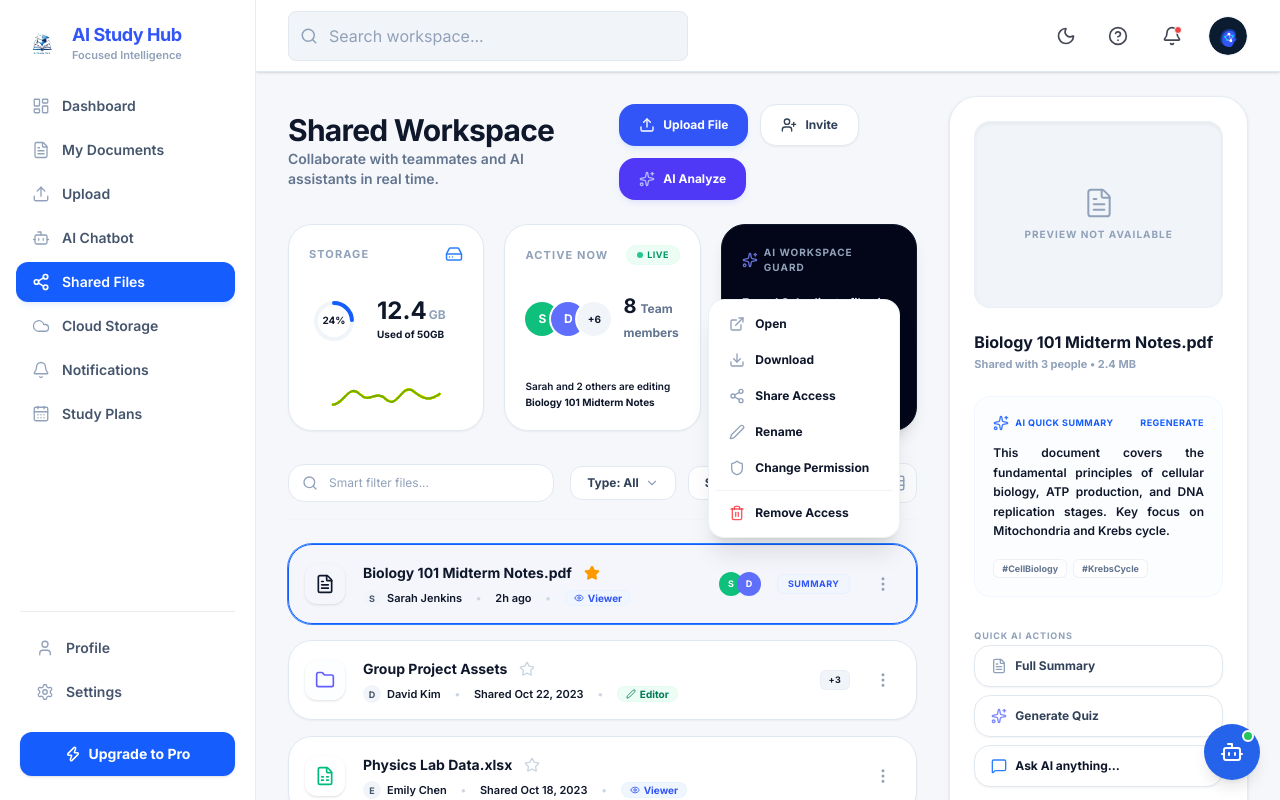
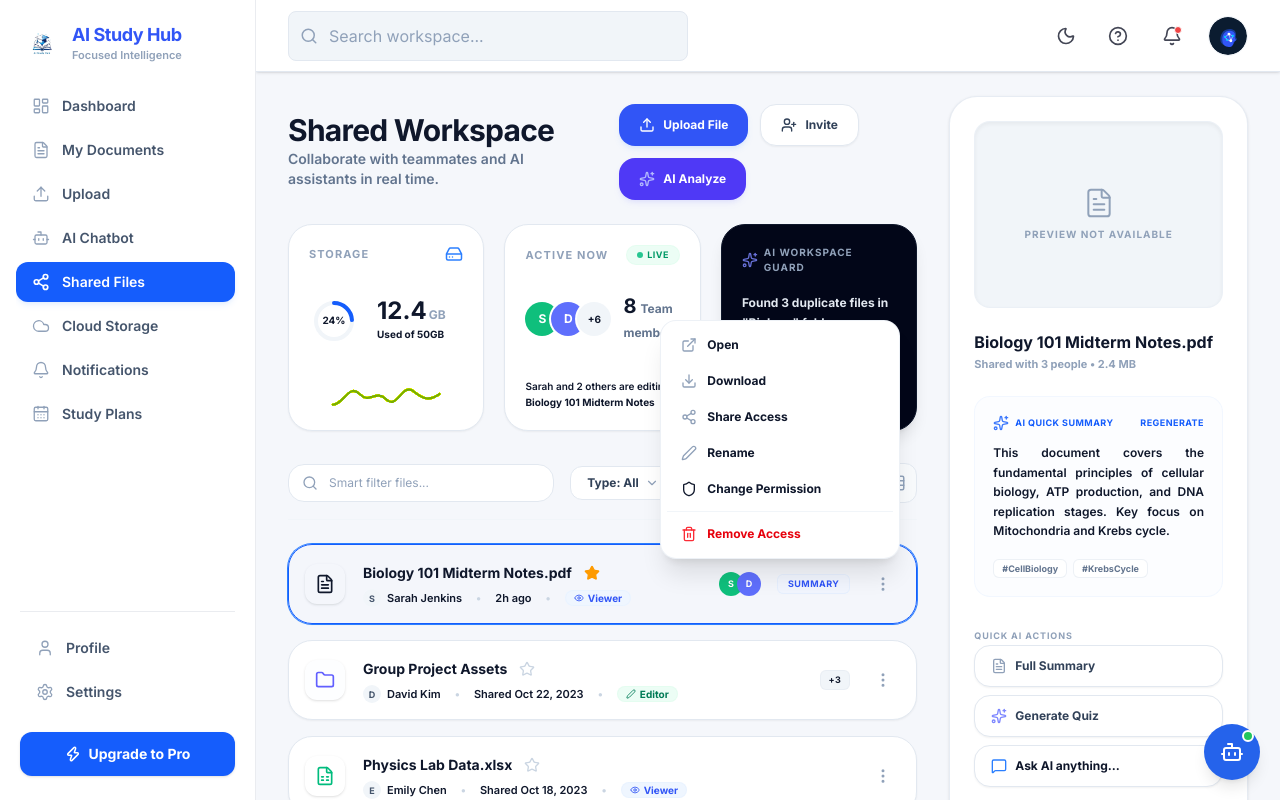
Before and after one commit to huynhduybinh24/SWP391_AIStudyHub, a React (Vite) app in the folder FrontEnd/: page /dashboard/shared in a window 1280 px wide. Both pictures are taken after a click on the button 883 px from the left and 584 px from the top of the page. Built offline with nearby package versions, Linux system fonts and the light colour scheme; the HTML template or start-up script is replaced by a standard one.

Commit message:
fix(ui): position shared file actions

```diff
--- a/FrontEnd/src/features/shared-files/components/FileActionsDropdown.tsx
+++ b/FrontEnd/src/features/shared-files/components/FileActionsDropdown.tsx
@@ -1,7 +1,7 @@
 import { useEffect, useRef, useState } from 'react'
-import { createPortal } from 'react-dom'
 import { motion, AnimatePresence } from 'framer-motion'
 import { ExternalLink, Edit2, Shield, Trash2, Download, Share2 } from 'lucide-react'
+import { cn } from '@/lib/utils'
 
 interface FileActionsDropdownProps {
   isOpen: boolean
@@ -12,7 +12,7 @@ interface FileActionsDropdownProps {
   onRename: () => void
   onChangePermission: () => void
   onRemoveAccess: () => void
-  buttonRef: React.RefObject<HTMLButtonElement>
+  buttonRef: React.RefObject<HTMLButtonElement | null>
 }
 
 export function FileActionsDropdown({
@@ -27,12 +27,14 @@ export function FileActionsDropdown({
   buttonRef
 }: FileActionsDropdownProps) {
   const dropdownRef = useRef<HTMLDivElement>(null)
-  const [coords, setCoords] = useState({ top: 0, left: 0, isBelow: true })
+  const [openUpward, setOpenUpward] = useState(false)
 
+  // ESC and Click Outside Listeners
   useEffect(() => {
     if (!isOpen) return
 
     const handleClickOutside = (e: MouseEvent) => {
+      // Don't close if clicking the trigger button itself
       if (buttonRef.current && buttonRef.current.contains(e.target as Node)) {
         return
       }
@@ -55,121 +57,112 @@ export function FileActionsDropdown({
     }
   }, [isOpen, onClose, buttonRef])
 
+  // Detect bottom boundaries to flip upward if near screen bottom
   useEffect(() => {
     if (!isOpen || !buttonRef.current) return
 
-    const updatePosition = () => {
+    const checkPosition = () => {
       const rect = buttonRef.current!.getBoundingClientRect()
-      const dropdownWidth = 192 // w-48 is 192px
-      const dropdownHeight = 260 // approx height of menu items
-
-      let top = rect.bottom + window.scrollY + 8
-      let left = rect.right + window.scrollX - dropdownWidth
-      let isBelow = true
-
-      // If opening below would overflow screen height, open above
-      if (rect.bottom + dropdownHeight + 8 > window.innerHeight) {
-        top = rect.top + window.scrollY - dropdownHeight - 8
-        isBelow = false
+      const dropdownHeight = 270 // Approximate height of menu
+      if (rect.bottom + dropdownHeight > window.innerHeight) {
+        setOpenUpward(true)
+      } else {
+        setOpenUpward(false)
       }
-
-      // Safeguard left bounds
-      if (left < 10) {
-        left = 10
-      }
-
-      setCoords({ top, left, isBelow })
     }
 
-    updatePosition()
-    window.addEventListener('resize', updatePosition)
-    window.addEventListener('scroll', updatePosition)
+    checkPosition()
+    window.addEventListener('resize', checkPosition)
+    window.addEventListener('scroll', checkPosition)
     return () => {
-      window.removeEventListener('resize', updatePosition)
-      window.removeEventListener('scroll', updatePosition)
+      window.removeEventListener('resize', checkPosition)
+      window.removeEventListener('scroll', checkPosition)
     }
   }, [isOpen, buttonRef])
 
-  const menuContent = (
+  return (
     <AnimatePresence>
       {isOpen && (
         <motion.div
           ref={dropdownRef}
-          initial={{ opacity: 0, scale: 0.95, y: coords.isBelow ? -8 : 8 }}
-          animate={{ opacity: 1, scale: 1, y: 0 }}
-          exit={{ opacity: 0, scale: 0.95, y: coords.isBelow ? -8 : 8 }}
-          transition={{ duration: 0.12 }}
-          style={{
-            position: 'absolute',
-            top: coords.top,
-            left: coords.left,
-          }}
-          className="w-48 rounded-2xl bg-white p-1.5 shadow-xl border border-slate-200/60 dark:bg-slate-900 dark:border-slate-800 z-[9999] text-left"
+          initial={{ opacity: 0, scale: 0.95 }}
+          animate={{ opacity: 1, scale: 1 }}
+          exit={{ opacity: 0, scale: 0.95 }}
+          transition={{ duration: 0.15 }}
+          className={cn(
+            "absolute right-0 w-[240px] rounded-2xl bg-white p-1.5 shadow-xl border border-slate-200/60 dark:bg-slate-900 dark:border-slate-800 z-[9999] text-left",
+            openUpward ? "bottom-full mb-2" : "top-full mt-2"
+          )}
           role="menu"
           aria-orientation="vertical"
         >
           <button
             type="button"
-            onClick={() => {
+            onClick={(e) => {
+              e.stopPropagation()
               onOpen()
               onClose()
             }}
-            className="flex w-full items-center gap-2.5 rounded-xl px-3.5 py-2.5 text-left text-xs font-bold text-slate-750 dark:text-slate-250 hover:bg-[#F4F7FE] dark:hover:bg-slate-800/80 transition-colors cursor-pointer"
+            className="flex w-full items-center gap-2.5 rounded-xl px-3.5 py-2.5 text-left text-xs font-bold text-slate-750 dark:text-slate-200 hover:bg-[#F4F7FE] dark:hover:bg-slate-800/80 transition-colors cursor-pointer"
             role="menuitem"
           >
-            <ExternalLink className="size-4 text-slate-400 dark:text-slate-550" />
+            <ExternalLink className="size-4 text-slate-400 dark:text-slate-500" />
             <span>Open</span>
           </button>
 
           <button
             type="button"
-            onClick={() => {
+            onClick={(e) => {
+              e.stopPropagation()
               onDownload()
               onClose()
             }}
-            className="flex w-full items-center gap-2.5 rounded-xl px-3.5 py-2.5 text-left text-xs font-bold text-slate-750 dark:text-slate-250 hover:bg-[#F4F7FE] dark:hover:bg-slate-800/80 transition-colors cursor-pointer"
+            className="flex w-full items-center gap-2.5 rounded-xl px-3.5 py-2.5 text-left text-xs font-bold text-slate-750 dark:text-slate-200 hover:bg-[#F4F7FE] dark:hover:bg-slate-800/80 transition-colors cursor-pointer"
             role="menuitem"
           >
-            <Download className="size-4 text-slate-400 dark:text-slate-550" />
+            <Download className="size-4 text-slate-400 dark:text-slate-500" />
             <span>Download</span>
           </button>
 
           <button
             type="button"
-            onClick={() => {
+            onClick={(e) => {
+              e.stopPropagation()
               onShareAccess()
               onClose()
             }}
-            className="flex w-full items-center gap-2.5 rounded-xl px-3.5 py-2.5 text-left text-xs font-bold text-slate-750 dark:text-slate-250 hover:bg-[#F4F7FE] dark:hover:bg-slate-800/80 transition-colors cursor-pointer"
+            className="flex w-full items-center gap-2.5 rounded-xl px-3.5 py-2.5 text-left text-xs font-bold text-slate-750 dark:text-slate-200 hover:bg-[#F4F7FE] dark:hover:bg-slate-800/80 transition-colors cursor-pointer"
             role="menuitem"
           >
-            <Share2 className="size-4 text-slate-400 dark:text-slate-555" />
+            <Share2 className="size-4 text-slate-400 dark:text-slate-500" />
             <span>Share Access</span>
           </button>
 
           <button
             type="button"
-            onClick={() => {
+            onClick={(e) => {
+              e.stopPropagation()
               onRename()
               onClose()
             }}
-            className="flex w-full items-center gap-2.5 rounded-xl px-3.5 py-2.5 text-left text-xs font-bold text-slate-750 dark:text-slate-250 hover:bg-[#F4F7FE] dark:hover:bg-slate-800/80 transition-colors cursor-pointer"
+            className="flex w-full items-center gap-2.5 rounded-xl px-3.5 py-2.5 text-left text-xs font-bold text-slate-750 dark:text-slate-200 hover:bg-[#F4F7FE] dark:hover:bg-slate-800/80 transition-colors cursor-pointer"
             role="menuitem"
           >
-            <Edit2 className="size-4 text-slate-400 dark:text-slate-550" />
+            <Edit2 className="size-4 text-slate-400 dark:text-slate-500" />
             <span>Rename</span>
           </button>
 
           <button
             type="button"
-            onClick={() => {
+            onClick={(e) => {
+              e.stopPropagation()
               onChangePermission()
               onClose()
             }}
-            className="flex w-full items-center gap-2.5 rounded-xl px-3.5 py-2.5 text-left text-xs font-bold text-slate-750 dark:text-slate-250 hover:bg-[#F4F7FE] dark:hover:bg-slate-800/80 transition-colors cursor-pointer"
+            className="flex w-full items-center gap-2.5 rounded-xl px-3.5 py-2.5 text-left text-xs font-bold text-slate-750 dark:text-slate-200 hover:bg-[#F4F7FE] dark:hover:bg-slate-800/80 transition-colors cursor-pointer"
             role="menuitem"
           >
-            <Shield className="size-4 text-slate-400 dark:text-slate-550" />
+            <Shield className="size-4 text-slate-455 dark:text-slate-500" />
             <span>Change Permission</span>
           </button>
 
@@ -177,22 +170,21 @@ export function FileActionsDropdown({
 
           <button
             type="button"
-            onClick={() => {
+            onClick={(e) => {
+              e.stopPropagation()
               onRemoveAccess()
               onClose()
             }}
-            className="flex w-full items-center gap-2.5 rounded-xl px-3.5 py-2.5 text-left text-xs font-bold text-red-650 dark:text-red-400 hover:bg-red-50 dark:hover:bg-red-950/20 transition-colors cursor-pointer"
+            className="flex w-full items-center gap-2.5 rounded-xl px-3.5 py-2.5 text-left text-xs font-bold text-red-600 dark:text-red-405 hover:bg-red-50 dark:hover:bg-red-950/20 transition-colors cursor-pointer"
             role="menuitem"
           >
-            <Trash2 className="size-4 text-red-500/80 dark:text-red-400/80" />
+            <Trash2 className="size-4 text-red-500 dark:text-red-400" />
             <span>Remove Access</span>
           </button>
         </motion.div>
       )}
     </AnimatePresence>
   )
-
-  return createPortal(menuContent, document.body)
 }
 
 export default FileActionsDropdown
--- a/FrontEnd/src/features/shared-files/components/WorkspaceFileCard.tsx
+++ b/FrontEnd/src/features/shared-files/components/WorkspaceFileCard.tsx
@@ -1,6 +1,8 @@
+import { useRef } from 'react'
 import { FileText, FileSpreadsheet, Folder, MoreVertical, Eye, Edit2, Star, Image as ImageIcon } from 'lucide-react'
 import { cn } from '@/lib/utils'
 import { SharedFile } from './SharedFilesTable'
+import { FileActionsDropdown } from './FileActionsDropdown'
 
 interface WorkspaceFileCardProps {
   file: SharedFile
@@ -10,8 +12,15 @@ interface WorkspaceFileCardProps {
   onSelect: () => void
   onDoubleClick: () => void
   onStarToggle: (e: React.MouseEvent) => void
+  isMenuOpen: boolean
   onMenuToggle: (e: React.MouseEvent) => void
-  buttonRef: (el: HTMLButtonElement | null) => void
+  onMenuClose: () => void
+  onOpenFile: () => void
+  onDownload: () => void
+  onShareAccess: () => void
+  onRename: () => void
+  onChangePermission: () => void
+  onRemoveAccess: () => void
 }
 
 export function WorkspaceFileCard({
@@ -22,20 +31,28 @@ export function WorkspaceFileCard({
   onSelect,
   onDoubleClick,
   onStarToggle,
+  isMenuOpen,
   onMenuToggle,
-  buttonRef
+  onMenuClose,
+  onOpenFile,
+  onDownload,
+  onShareAccess,
+  onRename,
+  onChangePermission,
+  onRemoveAccess
 }: WorkspaceFileCardProps) {
+  const buttonRef = useRef<HTMLButtonElement>(null)
 
   const getFileIcon = (type: SharedFile['type']) => {
     switch (type) {
       case 'pdf':
-        return <FileText className="size-5 text-red-550" />
+        return <FileText className="size-5 text-red-555" />
       case 'xlsx':
         return <FileSpreadsheet className="size-5 text-emerald-500" />
       case 'docx':
         return <FileText className="size-5 text-blue-500" />
       case 'txt':
-        return <FileText className="size-5 text-slate-500" />
+        return <FileText className="size-5 text-slate-505" />
       case 'image':
         return <ImageIcon className="size-5 text-amber-500" />
       case 'folder':
@@ -90,7 +107,6 @@ export function WorkspaceFileCard({
     }
   }
 
-  // Double click handler
   const handleDoubleClick = (e: React.MouseEvent) => {
     e.preventDefault()
     onDoubleClick()
@@ -103,13 +119,13 @@ export function WorkspaceFileCard({
         onClick={onSelect}
         onDoubleClick={handleDoubleClick}
         className={cn(
-          "group relative flex items-center justify-between rounded-3xl border p-4 transition-all duration-200 cursor-pointer shadow-xs select-none hover:shadow-md hover:border-blue-500/30",
+          "group relative flex items-center justify-between rounded-3xl border p-4 transition-all duration-200 cursor-pointer shadow-xs select-none hover:shadow-md hover:border-blue-500/30 overflow-visible",
           isSelected
             ? "bg-blue-50/20 dark:bg-blue-950/10 border-blue-600 dark:border-blue-500 ring-1 ring-blue-500"
             : "bg-white dark:bg-slate-900 border-slate-200 dark:border-slate-800"
         )}
       >
-        <div className="flex items-center gap-4.5 min-w-0 flex-1">
+        <div className="flex items-center gap-4.5 min-w-0 flex-1 overflow-visible">
           {/* File icon */}
           <div className={cn("size-10 rounded-xl flex items-center justify-center shrink-0 shadow-sm", getFileBg(file.type))}>
             {getFileIcon(file.type)}
@@ -121,7 +137,6 @@ export function WorkspaceFileCard({
                 {file.name}
               </h3>
 
-              {/* Star toggle button */}
               <button
                 type="button"
                 onClick={onStarToggle}
@@ -141,17 +156,16 @@ export function WorkspaceFileCard({
                 </span>
                 <span>{file.owner || 'Alex Chen'}</span>
               </span>
-              <span className="text-slate-300 dark:text-slate-750 font-black">&bull;</span>
+              <span className="text-slate-300 dark:text-slate-755 font-black">&bull;</span>
               <span>{file.dateShared.includes('ago') ? file.dateShared : `Shared ${file.dateShared}`}</span>
-              <span className="text-slate-300 dark:text-slate-750 font-black">&bull;</span>
+              <span className="text-slate-300 dark:text-slate-755 font-black">&bull;</span>
               <div>{getPermissionBadge(file.permission)}</div>
             </div>
           </div>
         </div>
 
         {/* Right action details */}
-        <div className="flex items-center gap-4 ml-4 shrink-0" onClick={(e) => e.stopPropagation()}>
-          {/* Collaborator stack or badge */}
+        <div className="flex items-center gap-4 ml-4 shrink-0 overflow-visible" onClick={(e) => e.stopPropagation()}>
           {file.name.includes('Notes') ? (
             <div className="flex -space-x-1.5 shrink-0 hidden sm:flex">
               <div className="size-6 rounded-full bg-[#0fbf7c] text-white flex items-center justify-center font-bold text-[9px]">S</div>
@@ -163,7 +177,6 @@ export function WorkspaceFileCard({
             </span>
           ) : null}
 
-          {/* Special summary badge */}
           {file.name.includes('Notes') && (
             <span className="rounded-md bg-blue-50/70 dark:bg-blue-955 border border-blue-100/50 dark:border-blue-900/50 px-2.5 py-0.5 text-[9px] font-black tracking-wider text-[#3155F6] dark:text-blue-400">
               SUMMARY
@@ -171,16 +184,29 @@ export function WorkspaceFileCard({
           )}
 
           {/* 3-dots actions trigger */}
+          <div className="relative">
             <button
               type="button"
               ref={buttonRef}
               onClick={onMenuToggle}
-            className="p-2 rounded-xl text-slate-400 hover:text-slate-655 dark:hover:text-slate-200 hover:bg-slate-50 dark:hover:bg-slate-800 transition-colors cursor-pointer"
+              className="p-2 rounded-xl text-slate-400 hover:text-slate-655 dark:hover:text-slate-200 hover:bg-slate-55 dark:hover:bg-slate-800 transition-colors cursor-pointer"
               aria-label="Actions"
               aria-haspopup="menu"
             >
               <MoreVertical className="size-4.5" />
             </button>
+            <FileActionsDropdown
+              isOpen={isMenuOpen}
+              onClose={onMenuClose}
+              onOpen={onOpenFile}
+              onDownload={onDownload}
+              onShareAccess={onShareAccess}
+              onRename={onRename}
+              onChangePermission={onChangePermission}
+              onRemoveAccess={onRemoveAccess}
+              buttonRef={buttonRef}
+            />
+          </div>
         </div>
       </div>
     )
@@ -192,18 +218,18 @@ export function WorkspaceFileCard({
       onClick={onSelect}
       onDoubleClick={handleDoubleClick}
       className={cn(
-        "group relative flex flex-col justify-between rounded-3xl border p-5 transition-all duration-200 cursor-pointer shadow-xs select-none hover:shadow-md hover:border-blue-500/30 min-h-[160px]",
+        "group relative flex flex-col justify-between rounded-3xl border p-5 transition-all duration-200 cursor-pointer shadow-xs select-none hover:shadow-md hover:border-blue-500/30 min-h-[160px] overflow-visible",
         isSelected
           ? "bg-blue-50/20 dark:bg-blue-950/10 border-blue-600 dark:border-blue-500 ring-1 ring-blue-500"
           : "bg-white dark:bg-slate-900 border-slate-200 dark:border-slate-800"
       )}
     >
-      <div className="flex items-start justify-between">
+      <div className="flex items-start justify-between overflow-visible">
         <div className={cn("size-10 rounded-xl flex items-center justify-center shrink-0 shadow-sm", getFileBg(file.type))}>
           {getFileIcon(file.type)}
         </div>
 
-        <div className="flex items-center gap-1.5" onClick={(e) => e.stopPropagation()}>
+        <div className="flex items-center gap-1.5 overflow-visible" onClick={(e) => e.stopPropagation()}>
           <button
             type="button"
             onClick={onStarToggle}
@@ -211,6 +237,8 @@ export function WorkspaceFileCard({
           >
             <Star className={cn("size-4", isFavorite ? "text-amber-500 fill-amber-500" : "text-slate-300 dark:text-slate-700")} />
           </button>
+
+          <div className="relative">
             <button
               type="button"
               ref={buttonRef}
@@ -221,11 +249,23 @@ export function WorkspaceFileCard({
             >
               <MoreVertical className="size-4" />
             </button>
+            <FileActionsDropdown
+              isOpen={isMenuOpen}
+              onClose={onMenuClose}
+              onOpen={onOpenFile}
+              onDownload={onDownload}
+              onShareAccess={onShareAccess}
+              onRename={onRename}
+              onChangePermission={onChangePermission}
+              onRemoveAccess={onRemoveAccess}
+              buttonRef={buttonRef}
+            />
+          </div>
         </div>
       </div>
 
       <div className="mt-4 flex-1">
-        <h3 className="line-clamp-1 text-sm font-extrabold text-slate-850 dark:text-slate-100" title={file.name}>
+        <h3 className="line-clamp-1 text-sm font-extrabold text-slate-855 dark:text-slate-100" title={file.name}>
           {file.name}
         </h3>
 
--- a/FrontEnd/src/features/shared-files/components/WorkspaceFileList.tsx
+++ b/FrontEnd/src/features/shared-files/components/WorkspaceFileList.tsx
@@ -34,19 +34,12 @@ export function WorkspaceFileList({
   onDownload,
   onShareAccess
 }: WorkspaceFileListProps) {
-  const [activeMenuFile, setActiveMenuFile] = useState<SharedFile | null>(null)
-  const [triggerEl, setTriggerEl] = useState<HTMLButtonElement | null>(null)
-  const buttonRefs = useRef<{ [key: string]: HTMLButtonElement | null }>({})
-
-  // Custom callback ref to capture button element for specific file ID
-  const setButtonRef = (fileId: string, el: HTMLButtonElement | null) => {
-    buttonRefs.current[fileId] = el
-  }
+  const [activeMenuId, setActiveMenuId] = useState<string | null>(null)
 
   if (files.length === 0) {
     return (
       <div className="flex flex-col items-center justify-center py-20 text-center bg-white dark:bg-slate-900 border border-slate-200 dark:border-slate-800 rounded-[28px] p-6 shadow-xs select-none">
-        <Folder className="size-12 text-slate-300 dark:text-slate-700 mb-3.5 stroke-[1.5]" />
+        <Folder className="size-12 text-slate-305 dark:text-slate-700 mb-3.5 stroke-[1.5]" />
         <h4 className="text-sm font-extrabold text-slate-700 dark:text-slate-355">No files match your filters</h4>
         <p className="text-xs text-slate-400 dark:text-slate-500 mt-1">Try adjustments to your search queries or drop selection filters.</p>
       </div>
@@ -54,10 +47,10 @@ export function WorkspaceFileList({
   }
 
   return (
-    <div className="relative">
+    <div className="relative overflow-visible">
       <div
         className={cn(
-          "transition-all duration-300",
+          "transition-all duration-300 overflow-visible",
           viewMode === 'grid'
             ? "grid grid-cols-1 sm:grid-cols-2 lg:grid-cols-3 gap-5"
             : "space-y-4"
@@ -76,33 +69,21 @@ export function WorkspaceFileList({
               e.stopPropagation()
               onStarToggle(file)
             }}
+            isMenuOpen={activeMenuId === file.id}
             onMenuToggle={(e) => {
               e.stopPropagation()
-              setActiveMenuFile(file)
-              setTriggerEl(buttonRefs.current[file.id] || null)
+              setActiveMenuId(activeMenuId === file.id ? null : file.id)
             }}
-            buttonRef={(el) => setButtonRef(file.id, el)}
+            onMenuClose={() => setActiveMenuId(null)}
+            onOpenFile={() => onOpenFile(file)}
+            onDownload={() => onDownload(file)}
+            onShareAccess={() => onShareAccess(file)}
+            onRename={() => onRename(file)}
+            onChangePermission={() => onChangePermission(file)}
+            onRemoveAccess={() => onRemoveAccess(file)}
           />
         ))}
       </div>
-
-      {/* Floating Actions Portal Menu */}
-      {activeMenuFile && (
-        <FileActionsDropdown
-          isOpen={!!activeMenuFile}
-          onClose={() => {
-            setActiveMenuFile(null)
-            setTriggerEl(null)
-          }}
-          onOpen={() => onOpenFile(activeMenuFile)}
-          onDownload={() => onDownload(activeMenuFile)}
-          onShareAccess={() => onShareAccess(activeMenuFile)}
-          onRename={() => onRename(activeMenuFile)}
-          onChangePermission={() => onChangePermission(activeMenuFile)}
-          onRemoveAccess={() => onRemoveAccess(activeMenuFile)}
-          buttonRef={{ current: triggerEl }}
-        />
-      )}
     </div>
   )
 }
```
Lines whose indentation alone changed are shown as unchanged.
